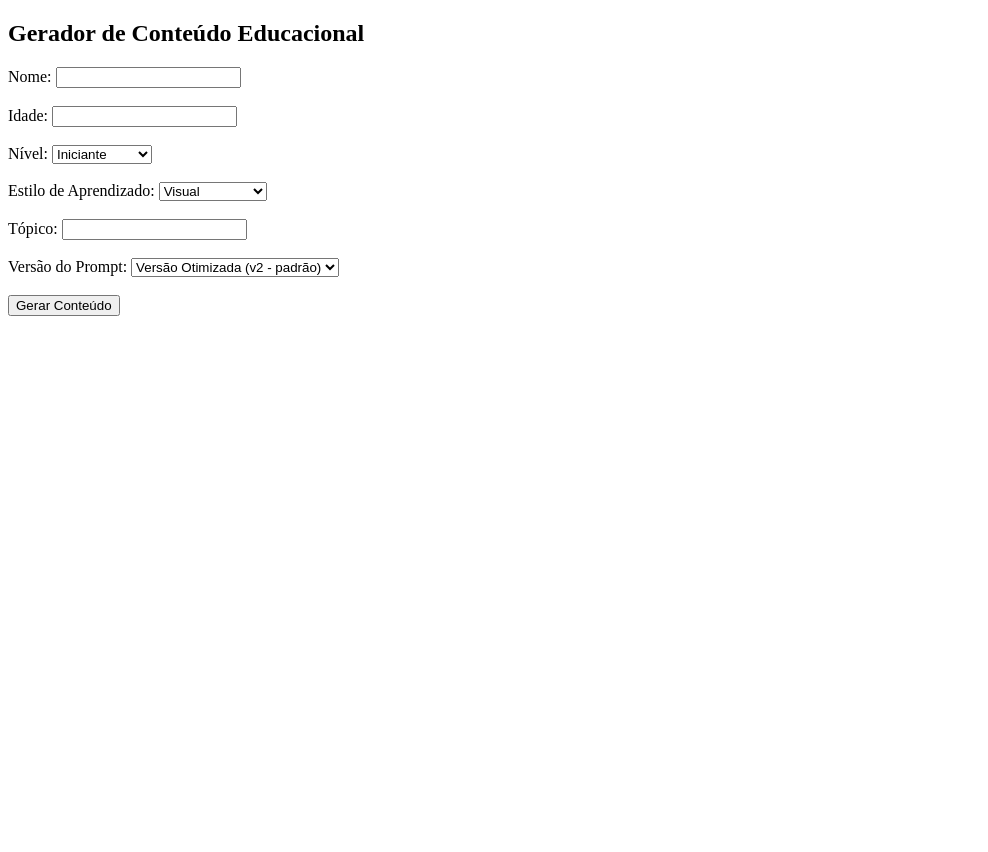
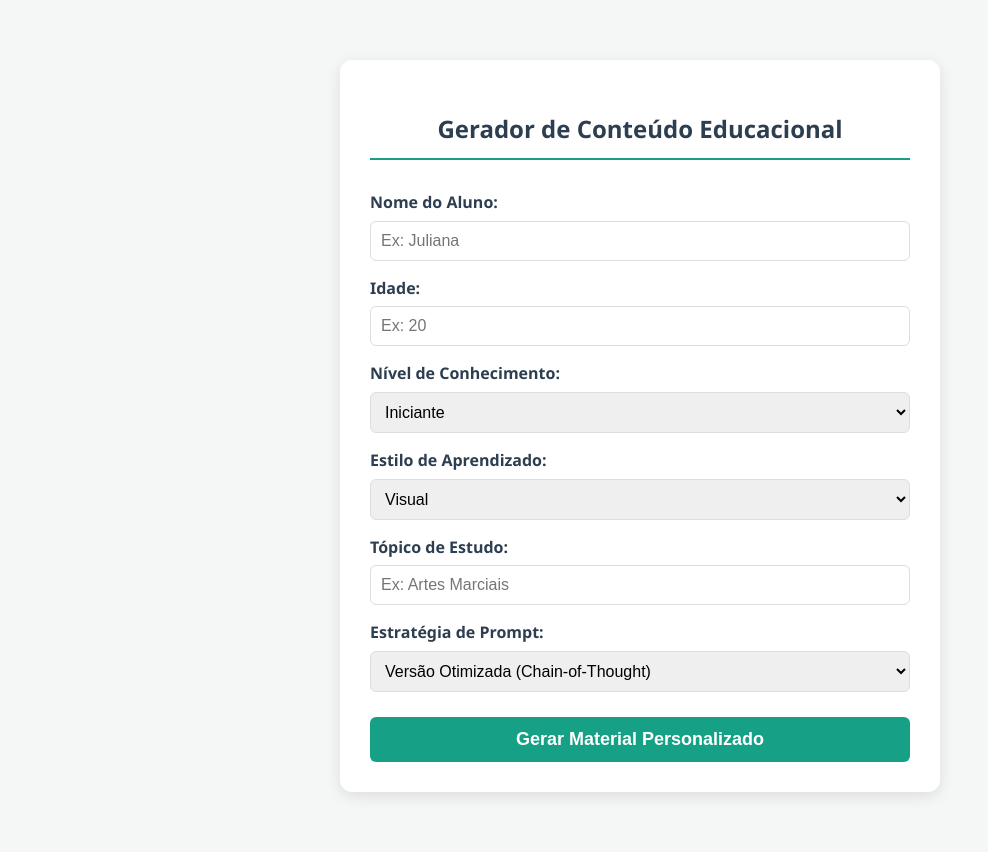
Before and after one commit to GiovannaMafra/AI-education-project, a Flask app: page / in a window 1280 px wide. Shown: the whole page, without its empty margins (0-988 px from the left). Before the commit the page ends 316 px from the top, so only its background shows below. Run offline with Flask 3, Linux system fonts and the light colour scheme.

Commit message:
Refactor content formating in frontend

```diff
--- a/templates/index.html
+++ b/templates/index.html
@@ -1,43 +1,126 @@
 <!DOCTYPE html>
-<html>
+<html lang="pt-br">
 <head>
+    <meta charset="UTF-8">
+    <meta name="viewport" content="width=device-width, initial-scale=1.0">
     <title>Sistema Educacional IA</title>
+    <style>
+        body {
+            font-family: 'Segoe UI', Tahoma, Geneva, Verdana, sans-serif;
+            line-height: 1.6;
+            max-width: 600px;
+            margin: 40px auto;
+            padding: 20px;
+            color: #333;
+            background-color: #f4f7f6;
+        }
+        .container {
+            background: #fff;
+            padding: 30px;
+            border-radius: 12px;
+            box-shadow: 0 4px 15px rgba(0,0,0,0.1);
+        }
+        h2 {
+            color: #2c3e50;
+            text-align: center;
+            border-bottom: 2px solid #16a085;
+            padding-bottom: 10px;
+            margin-bottom: 30px;
+        }
+        .form-group {
+            margin-bottom: 15px;
+        }
+        label {
+            display: block;
+            font-weight: bold;
+            margin-bottom: 5px;
+            color: #2c3e50;
+        }
+        input[type="text"],
+        input[type="number"],
+        select {
+            width: 100%;
+            padding: 10px;
+            border: 1px solid #ddd;
+            border-radius: 6px;
+            box-sizing: border-box;
+            font-size: 16px;
+        }
+        button {
+            width: 100%;
+            background-color: #16a085;
+            color: white;
+            padding: 12px;
+            border: none;
+            border-radius: 6px;
+            font-size: 18px;
+            font-weight: bold;
+            cursor: pointer;
+            transition: background 0.3s ease;
+            margin-top: 10px;
+        }
+        button:hover {
+            background-color: #1abc9c;
+        }
+        .footer-note {
+            font-size: 0.85em;
+            color: #7f8c8d;
+            text-align: center;
+            margin-top: 20px;
+        }
+    </style>
 </head>
 <body>
 
+<div class="container">
     <h2>Gerador de Conteúdo Educacional</h2>
 
     <form action="/generate" method="post">
 
-    Nome: <input type="text" name="name" required><br><br>
+        <div class="form-group">
+            <label for="name">Nome do Aluno:</label>
+            <input type="text" id="name" name="name" placeholder="Ex: Juliana" required>
+        </div>
 
-    Idade: <input type="number" name="age" required><br><br>
+        <div class="form-group">
+            <label for="age">Idade:</label>
+            <input type="number" id="age" name="age" placeholder="Ex: 20" required>
+        </div>
 
-    Nível:
-    <select name="level">
+        <div class="form-group">
+            <label for="level">Nível de Conhecimento:</label>
+            <select id="level" name="level">
                 <option value="iniciante">Iniciante</option>
                 <option value="intermediario">Intermediário</option>
                 <option value="avançado">Avançado</option>
-    </select><br><br>
+            </select>
+        </div>
 
-    Estilo de Aprendizado:
-    <select name="howLearning">
+        <div class="form-group">
+            <label for="howLearning">Estilo de Aprendizado:</label>
+            <select id="howLearning" name="howLearning">
                 <option value="visual">Visual</option>
                 <option value="auditivo">Auditivo</option>
                 <option value="leitura-escrita">Leitura-Escrita</option>
                 <option value="cinestésico">Cinestésico</option>
-    </select><br><br>
+            </select>
+        </div>
 
-    Tópico: <input type="text" name="topic" required><br><br>
+        <div class="form-group">
+            <label for="topic">Tópico de Estudo:</label>
+            <input type="text" id="topic" name="topic" placeholder="Ex: Artes Marciais" required>
+        </div>
 
-    Versão do Prompt:
-    <select name="prompt_option">
-        <option value="v2" selected>Versão Otimizada (v2 - padrão)</option>
-        <option value="v1">Versão Inicial (v1)</option>
-        <option value="Compare">Comparar v1 e v2</option>
-    </select><br><br>
+        <div class="form-group">
+            <label for="prompt_option">Estratégia de Prompt:</label>
+            <select id="prompt_option" name="prompt_option">
+                <option value="v2" selected>Versão Otimizada (Chain-of-Thought)</option>
+                <option value="v1">Versão Básica (Instrução Direta)</option>
+                <option value="Compare">Comparar Versões (v1 vs v2)</option>
+            </select>
+        </div>
 
-    <button type="submit">Gerar Conteúdo</button>
+        <button type="submit">Gerar Material Personalizado</button>
 
     </form>
 
```
Also changed, not shown: prompt_engine/builder.py (+7 -1 lines), templates/result.html (+51 -15 lines). Lines whose indentation alone changed are shown as unchanged.
